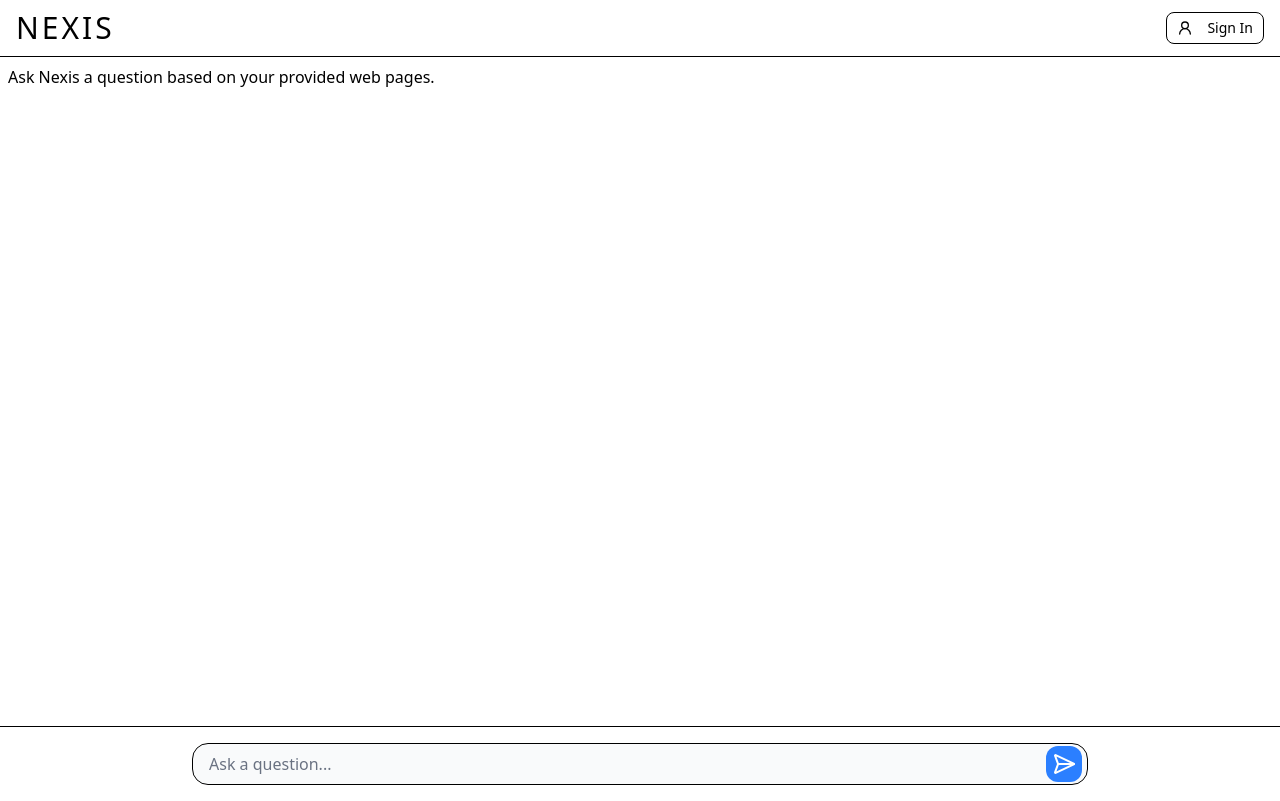
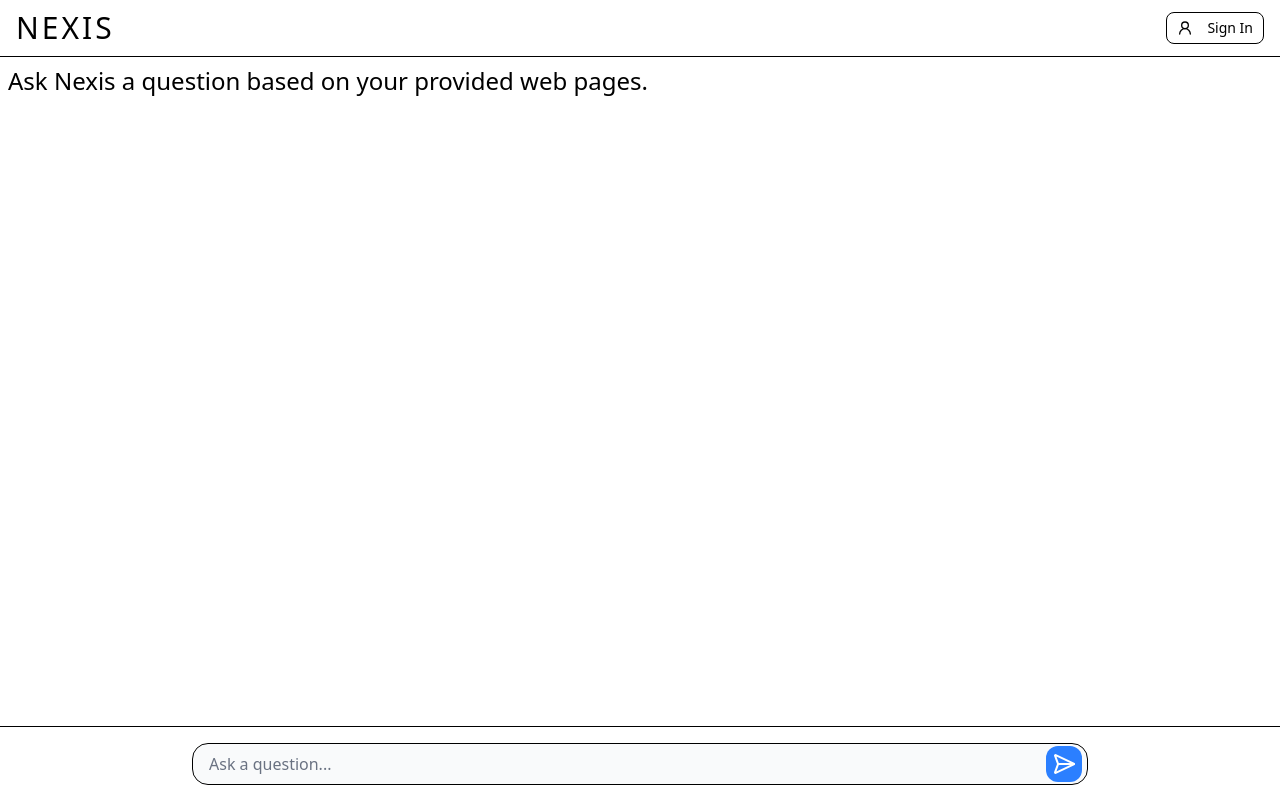
Before and after one commit to shando-howell/nexis, a Next.js app: page /chat in a window 1280 px wide. Built offline with nearby package versions, Linux system fonts and the light colour scheme; no server answers.

Commit message:
Updated UI

```diff
--- a/app/chat/page.tsx
+++ b/app/chat/page.tsx
@@ -31,7 +31,7 @@ export default function Chat() {
                 <div className="flex items-center justify-center">
                     {isLoading && <Loader2 className="size-10 animate-spin text-muted-foreground"/>}
                 </div>
-                <div className="p-2">
+                <div className="p-2 text-2xl">
                     <AIResponse content={answer} />
                 </div>
             </section>
--- a/components/AIResponse.tsx
+++ b/components/AIResponse.tsx
@@ -22,7 +22,7 @@ export function AIResponse({ content }: { content: string }) {
                             {String(children).replace(/\n$/,'')}
                         </SyntaxHighlighter>
                     ) : (
-                        <code className="bg-gray-200 dark:bg-gray-200 text-shadow-purple-700 rounded px-1" {...props}>
+                        <code className="bg-gray-200 dark:bg-gray-200 rounded px-1" {...props}>
                             { children }
                         </code>
                     );
```
